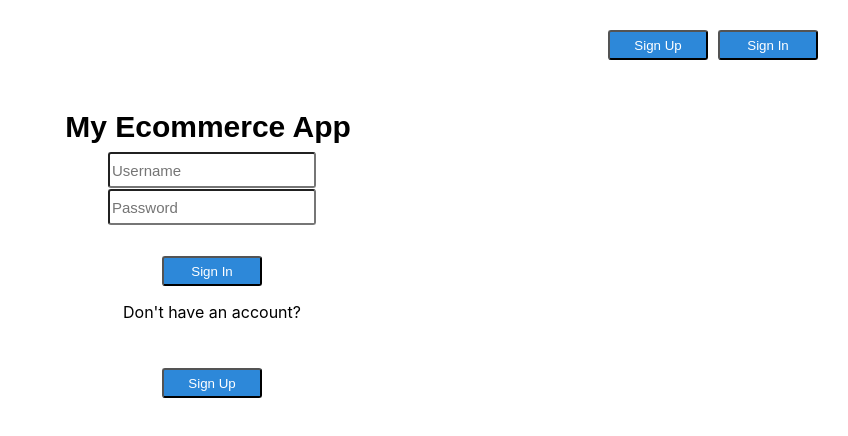
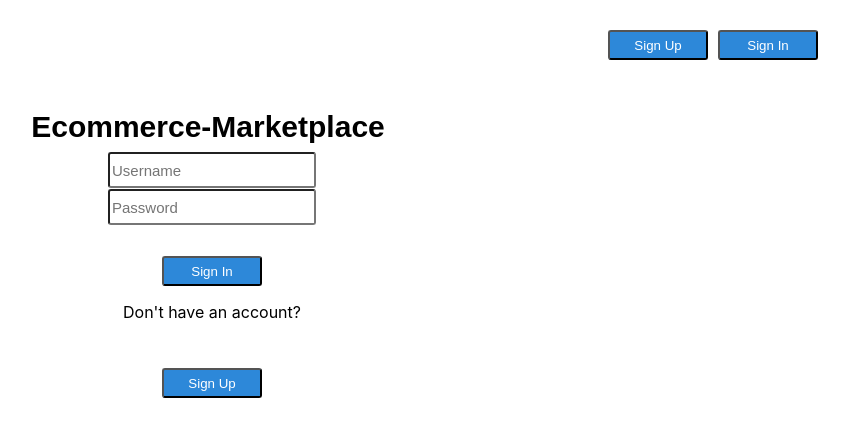
Before and after one commit to AldairGithub/Ecommerce-App, a React (Create React App) app in the folder client/: page / in a window 1280 px wide. Shown: the top 436 px of the page, without its empty margins (432-1280 px from the left). Built offline with nearby package versions, Linux system fonts and the light colour scheme; no server answers.

Commit message:
changed title to sign in page

```diff
--- a/client/src/components/Header/Header.jsx
+++ b/client/src/components/Header/Header.jsx
@@ -36,7 +36,7 @@ export default function Header(props) {
             <Link to={`/`}><button>Sign In</button></Link>
               </div>
           <div className='notHome'>
-            <Link className='notHome' to='/home'><h1>My Ecommerce App</h1></Link>
+            <Link className='notHome' to='/home'><h1>Ecommerce-Marketplace</h1></Link>
           </div>
         </div>
         )
```
